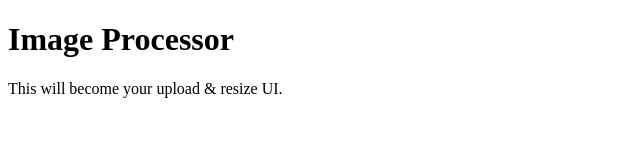
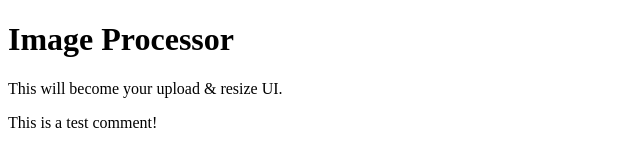
Before and after one commit to sIashlo/aws-image-processor, a plain HTML site: page index.html in a window 1280 px wide. Shown: the whole page, without its empty margins (0-640 px from the left). Drawn offline with Linux system fonts and the light colour scheme.

Commit message:
Test comment on index.

```diff
--- a/index.html
+++ b/index.html
@@ -3,5 +3,6 @@
 <body>
   <h1>Image Processor</h1>
   <p>This will become your upload & resize UI.</p>
+  <p>This is a test comment!</p>
 </body>
 </html>
```
